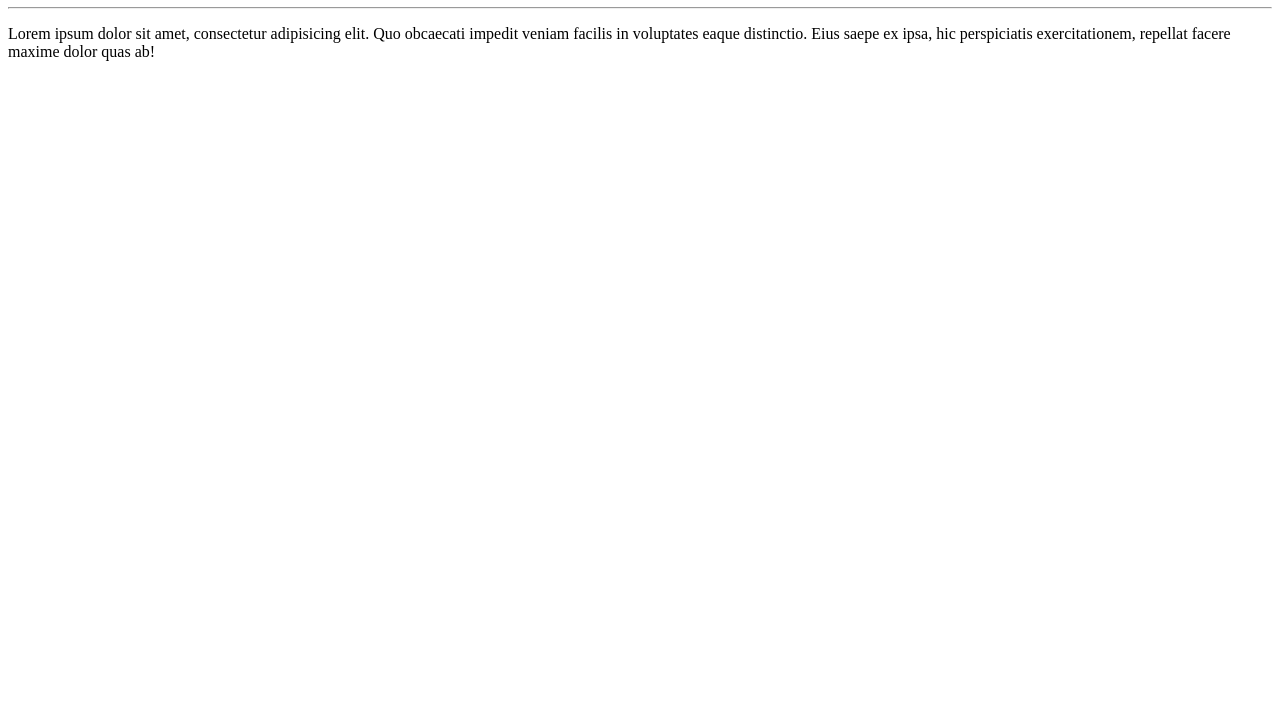
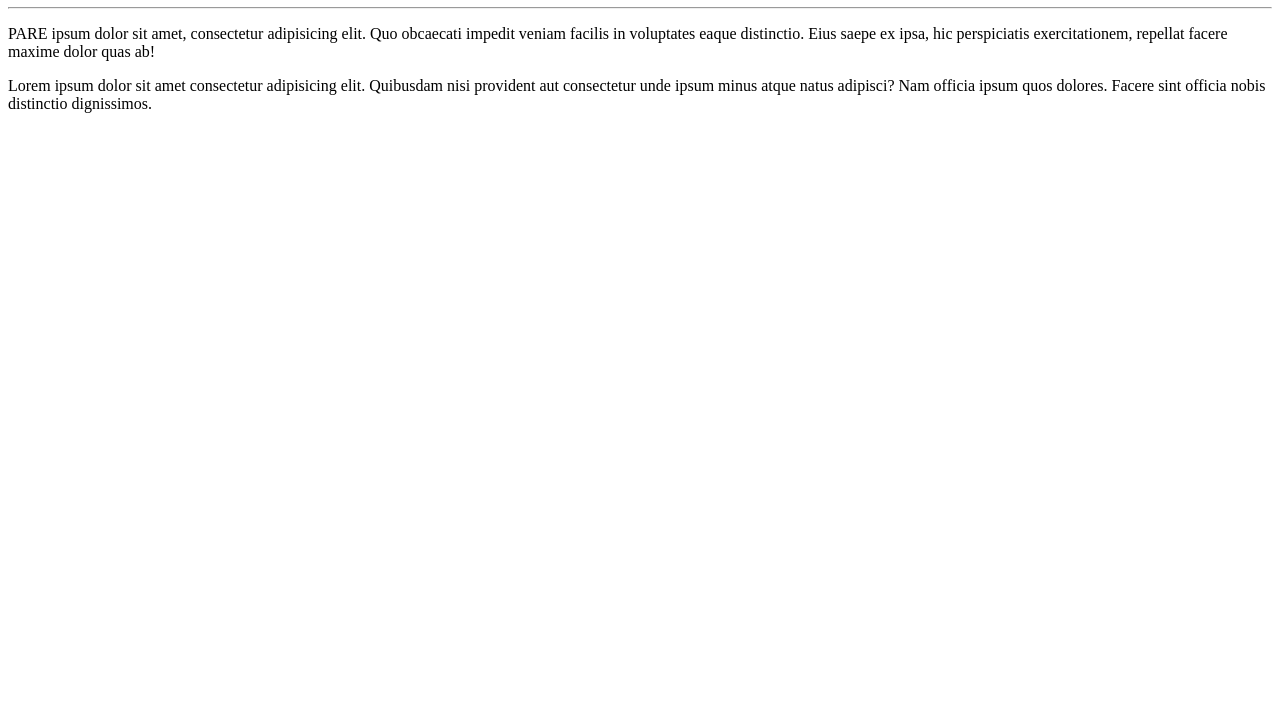
Before and after one commit to Mayele18/Ola-mundo, a plain HTML site: page Meu primeiro site versionado/index.html in a window 1280 px wide. Shown: the part 73-800 px from the top of the page. Drawn offline with Linux system fonts and the light colour scheme.

Commit message:
MAIS ALTERAÇÃO

```diff
--- a/Meu primeiro site versionado/index.html
+++ b/Meu primeiro site versionado/index.html
@@ -9,6 +9,7 @@
 <body>
     <h1>Olá Mundo</h1>
     <hr>
-    <p>Lorem ipsum dolor sit amet, consectetur adipisicing elit. Quo obcaecati impedit veniam facilis in voluptates eaque distinctio. Eius saepe ex ipsa, hic perspiciatis exercitationem, repellat facere maxime dolor quas ab!</p>
+    <p>PARE ipsum dolor sit amet, consectetur adipisicing elit. Quo obcaecati impedit veniam facilis in voluptates eaque distinctio. Eius saepe ex ipsa, hic perspiciatis exercitationem, repellat facere maxime dolor quas ab!</p>
+    <p>Lorem ipsum dolor sit amet consectetur adipisicing elit. Quibusdam nisi provident aut consectetur unde ipsum minus atque natus adipisci? Nam officia ipsum quos dolores. Facere sint officia nobis distinctio dignissimos.</p>
 </body>
 </html>
```
